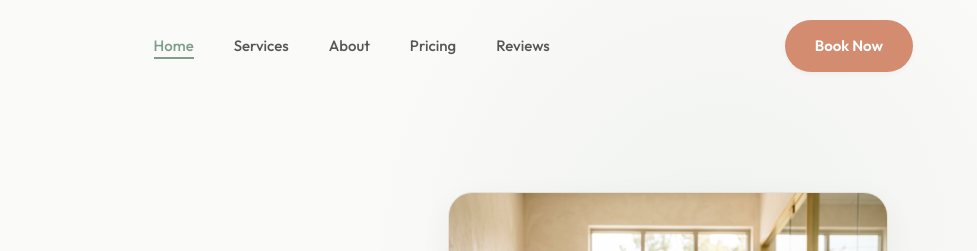
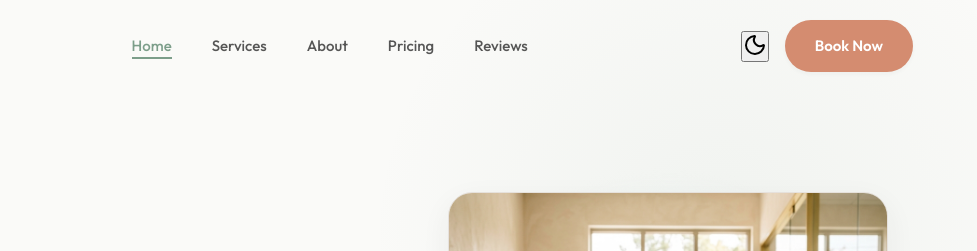
Before and after one commit to Sainathkotage/velvet-paws, a website built with Vite: page index.html in a window 1280 px wide. Shown: the top 251 px of the page, 303-1280 px from the left. Built offline with nearby package versions, Linux system fonts and the light colour scheme.

Commit message:
Update index.html

```diff
--- a/index.html
+++ b/index.html
@@ -41,6 +41,9 @@
       </nav>
 
       <div class="nav-cta-container">
+        <button class="dark-mode-toggle" id="darkModeToggle" aria-label="Toggle Dark Mode">
+          <i data-lucide="moon" class="dark-mode-icon"></i>
+        </button>
         <a href="#booking" class="btn btn-primary nav-cta">Book Now</a>
         <button class="mobile-menu-toggle" aria-label="Toggle Menu" aria-expanded="false">
           <span class="hamburger-bar"></span>
```
